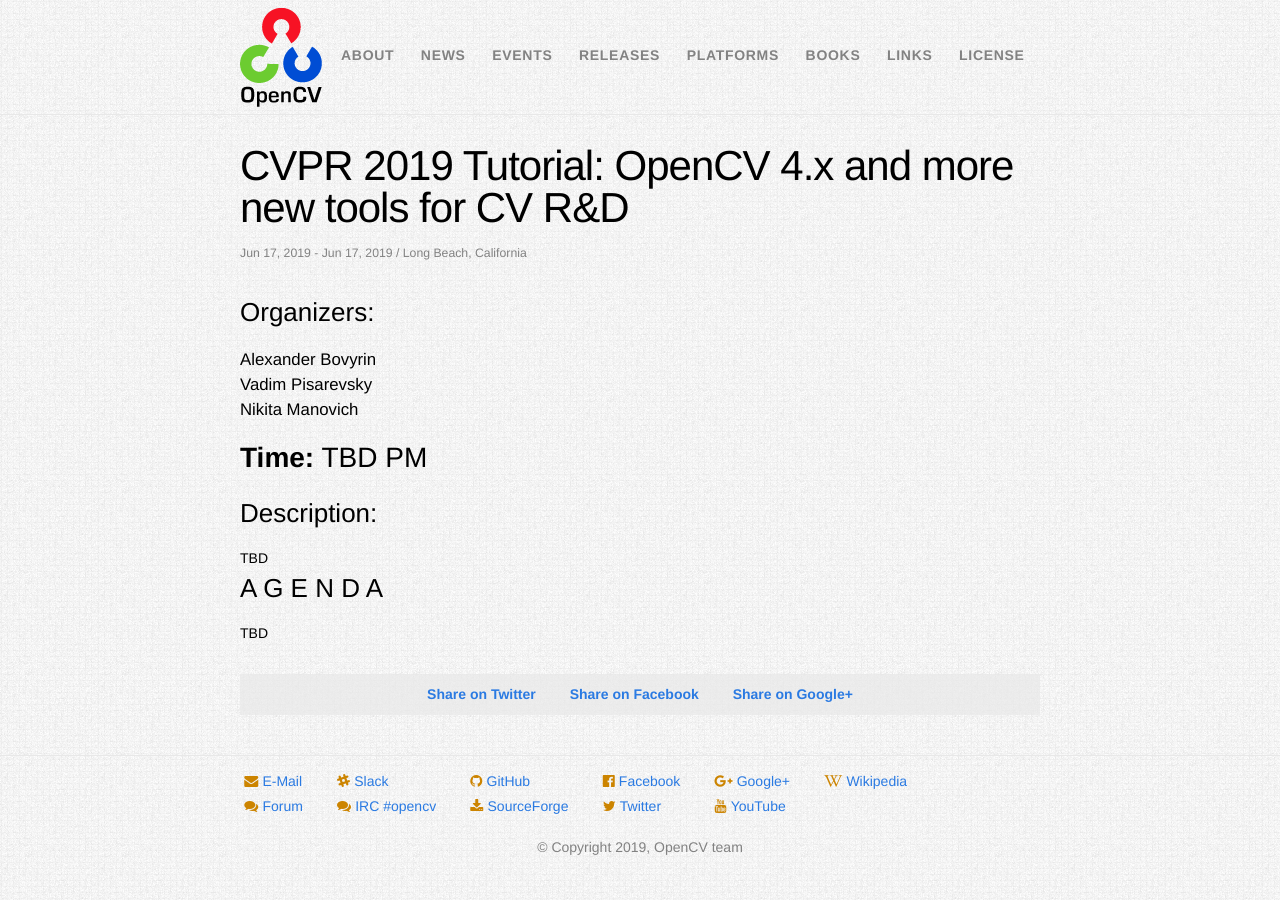
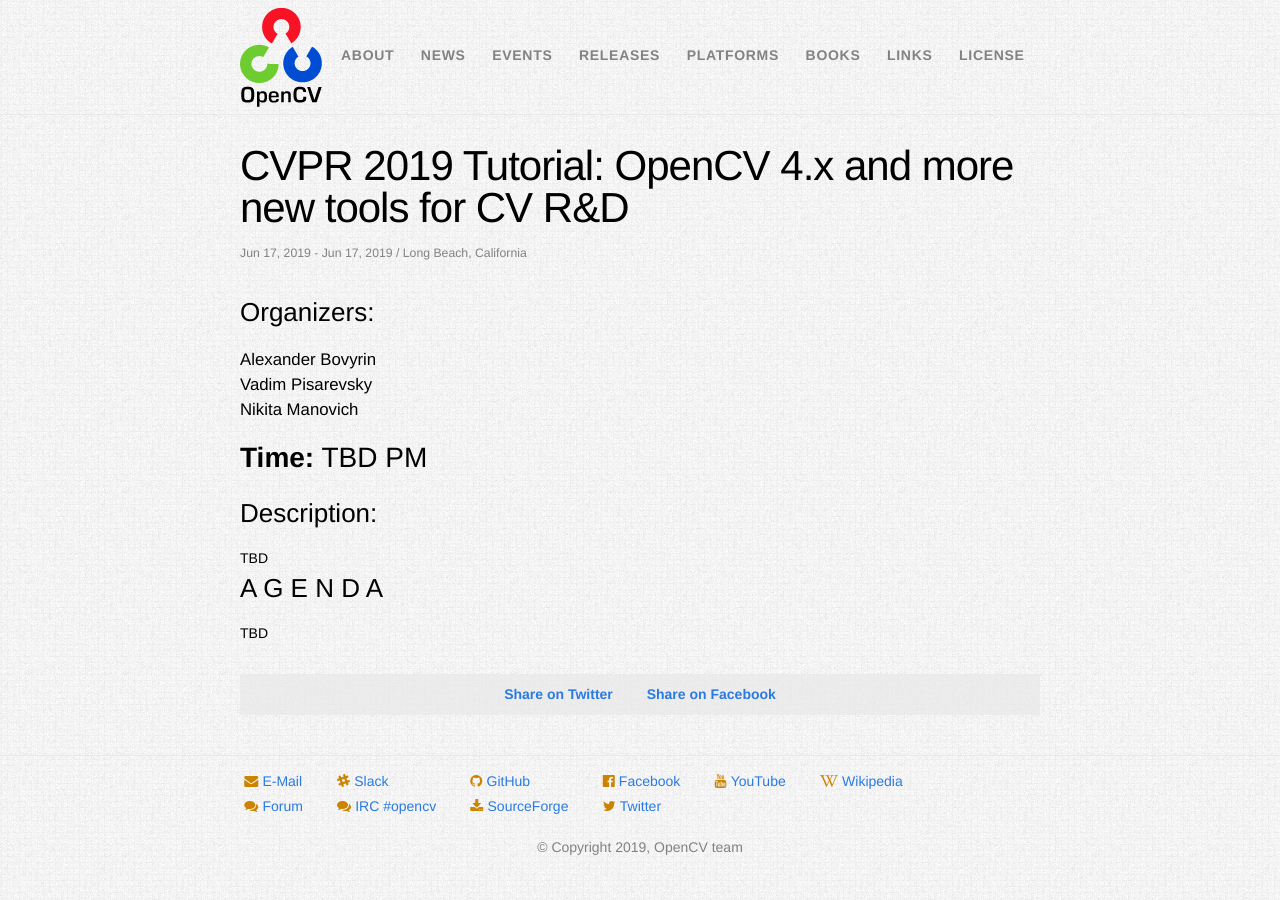
Before and after one commit to opencv-infrastructure/opencv.org, a Jekyll site: the page built from _events/2019-04-01-CVPR-tutorial.html, in a window 1280 px wide. Built offline with Jekyll 4.4.1, drawn with Linux system fonts in a browser that asks for light colours.

Commit message:
Removed G+ links

```diff
--- a/_config.yml
+++ b/_config.yml
@@ -36,7 +36,6 @@
 link_issues: "https://github.com/opencv/opencv/issues"
 link_wiki: "https://github.com/opencv/opencv/wiki"
 link_fb: "https://www.facebook.com/opencvlibrary"
-link_gplus: "https://plus.google.com/+OpencvOrg"
 link_twitter: "https://twitter.com/opencvlibrary"
 link_youtube: "https://www.youtube.com/user/opencvdev"
 link_forum: "http://answers.opencv.org"
--- a/_includes/footer.html
+++ b/_includes/footer.html
@@ -25,7 +25,6 @@
     </div>
 
     <div class="footer-col">
-        <p><a href="{{ site.link_gplus }}"><i class="fa fa-google-plus"></i>Google+</a></p>
         <p><a href="{{ site.link_youtube }}"><i class="fa fa-youtube"></i>YouTube</a></p>
     </div>
 
--- a/_layouts/event.html
+++ b/_layouts/event.html
@@ -26,7 +26,6 @@
   <div class="post-shares">
       <a href="https://twitter.com/intent/tweet?text={{ page.title }}&url={{ site.url }}{{ site.baseurl }}{{ page.url }}&via={{ site.twitter_username }}&related={{ site.twitter_username }}" rel="nofollow" target="_blank" title="Share on Twitter">Share on Twitter</a>
       <a href="https://facebook.com/sharer.php?u={{ site.url }}{{ site.baseurl }}{{ page.url }}" rel="nofollow" target="_blank" title="Share on Facebook">Share on Facebook</a>
-      <a href="https://plus.google.com/share?url={{ site.url }}{{ site.baseurl }}{{ page.url }}" rel="nofollow" target="_blank" title="Share on Google+">Share on Google+</a>
   </div>
 
 </article>
--- a/_layouts/post.html
+++ b/_layouts/post.html
@@ -24,7 +24,6 @@
   <div class="post-shares">
       <a href="https://twitter.com/intent/tweet?text={{ page.title }}&url={{ site.url }}{{ site.baseurl }}{{ page.url }}&via={{ site.twitter_username }}&related={{ site.twitter_username }}" rel="nofollow" target="_blank" title="Share on Twitter">Share on Twitter</a>
       <a href="https://facebook.com/sharer.php?u={{ site.url }}{{ site.baseurl }}{{ page.url }}" rel="nofollow" target="_blank" title="Share on Facebook">Share on Facebook</a>
-      <a href="https://plus.google.com/share?url={{ site.url }}{{ site.baseurl }}{{ page.url }}" rel="nofollow" target="_blank" title="Share on Google+">Share on Google+</a>
   </div>
 
 </article>
```
